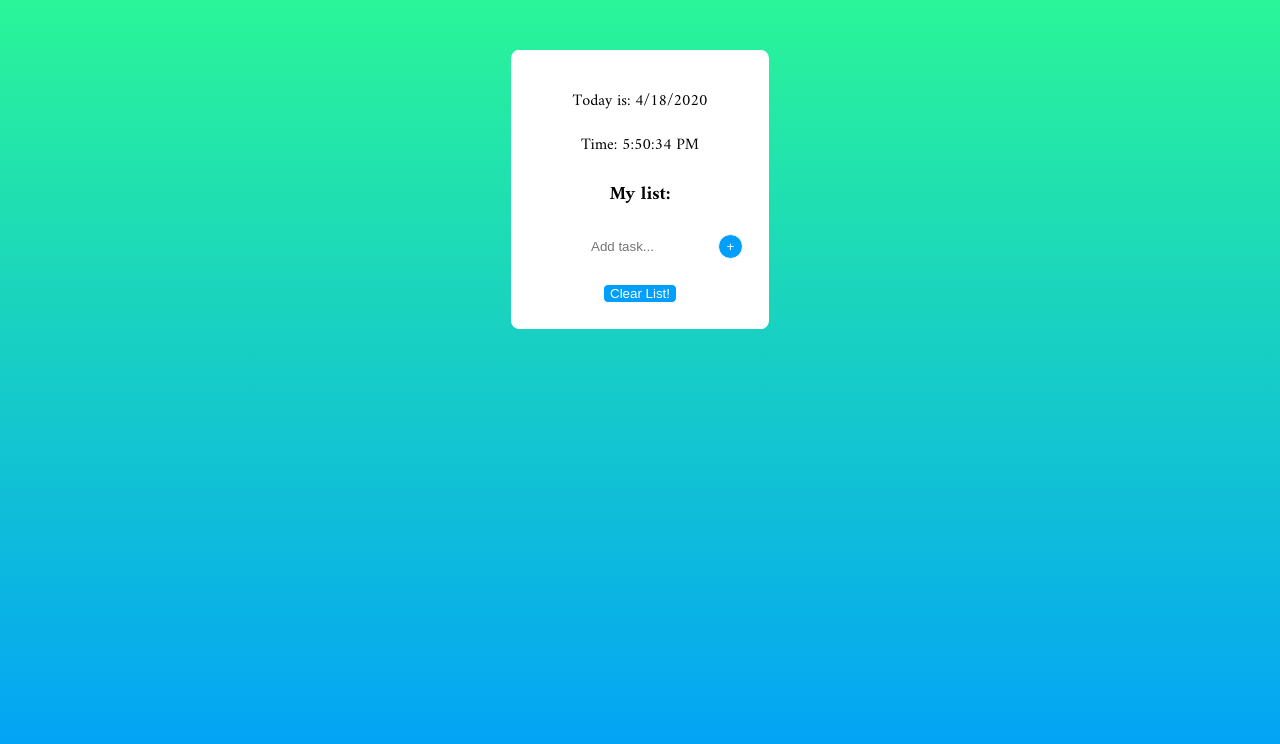
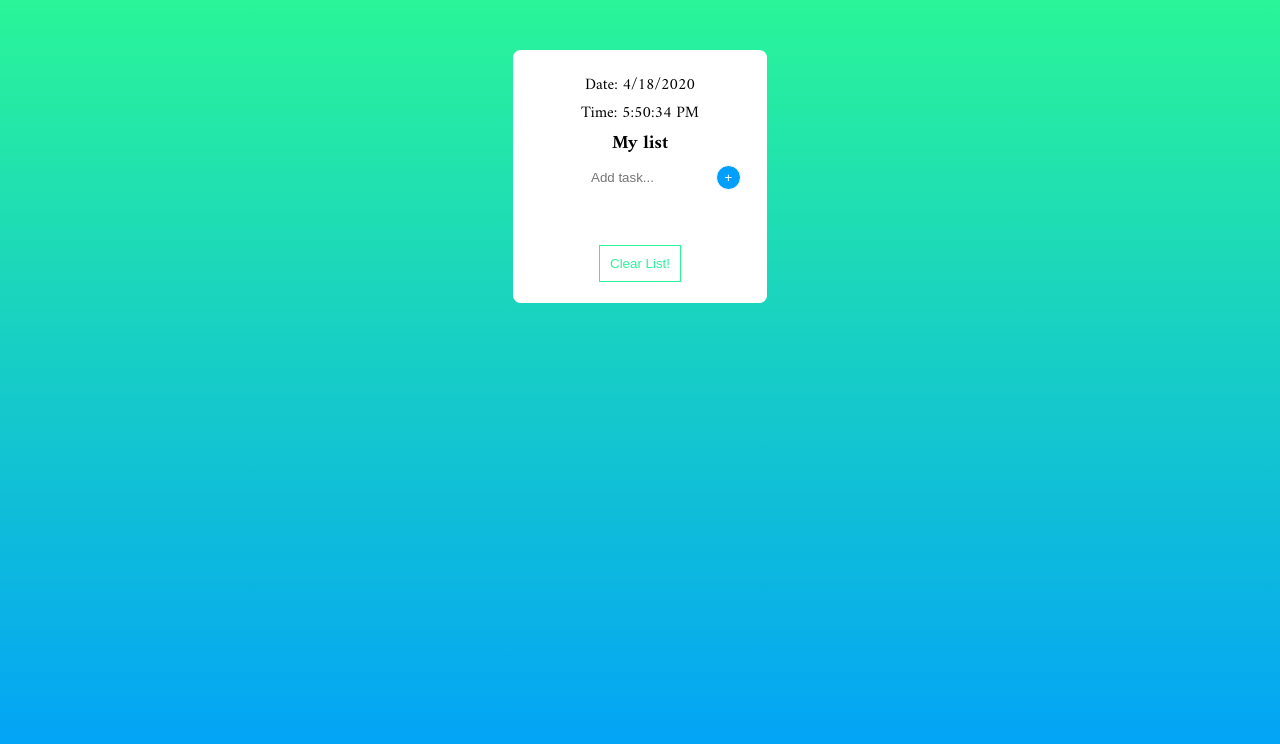
Before and after one commit to AgataJalo/To-Do-React-App, a React (Create React App) app: page / in a window 1280 px wide. Shown: the top 744 px of the page. Built offline with nearby package versions, Linux system fonts and the light colour scheme.

Commit message:
flex + buttons

```diff
--- a/src/components/Clock/clock.js
+++ b/src/components/Clock/clock.js
@@ -25,7 +25,7 @@ class Clock extends Component {
     render() {
         return (
             <div className="dateClock">
-                <p>Today is: {this.state.date.toLocaleDateString()}</p>
+                <p>Date: {this.state.date.toLocaleDateString()}</p>
                 <p>Time: {this.state.date.toLocaleTimeString()}</p>
             </div>
         )
--- a/src/components/List/list.css
+++ b/src/components/List/list.css
@@ -3,23 +3,45 @@
   text-align: center;
 }
 .addBtn{
+  border: 1px solid white;
+  background-color: #009efd;
+  color:white;
   border-radius: 100%;
   width: 25px;
   height: 25px;
   margin:5px;
 }
 .ulList{
+  display:flex;
+  flex-direction: column;
 
 }
 .listElement {
   list-style: none;
-
+  display: flex;
+  flex-direction: row;
+  width: 100%;
+  justify-content: space-between;
+  align-items: center;
 }
 
+.textSpan{
+  margin:2px;
+}
 .deleteBtn{
-
+  border: 1px solid white;
+  background-color:#e64942;
+  color:white;
+  border-radius: 100%;
+  width: 25px;
+  height: 25px;
+  margin:5px;
 }
 
 .clearBtn{
-
+  background-color: white;
+  border: 1px solid #2af598;
+  color:#2af598;
+  padding:10px;
+  margin-top:50px;
 }
--- a/src/components/List/list.js
+++ b/src/components/List/list.js
@@ -78,8 +78,8 @@ class List extends Component{
   render(){
     return(
     <div className="bodyList">
+      <h3>My list</h3>
       <div className="addTask">
-          <h3>My list:</h3>
         <input
         className="mainInput"
         type="text"
@@ -92,8 +92,8 @@ class List extends Component{
 
       <div className="list">
         <ul className="ulList">
-          {this.state.list.map((item,id)=> <li className="listElement"key={id}>{item}
-          <button className="deleteBtn" onClick={()=>this.deleteElement()}>+</button>
+          {this.state.list.map((item,id)=> <li className="listElement"key={id}><span className="textSpan">{item}</span>
+          <button className="deleteBtn" onClick={()=>this.deleteElement()}><span>x</span></button>
           </li>
           )}
         </ul>
--- a/src/index.css
+++ b/src/index.css
@@ -1,9 +1,12 @@
 @import url('https://fonts.googleapis.com/css2?family=Amiri:ital,wght@0,400;0,700;1,400;1,700&display=swap');
-
+* {
+  margin:0 auto;
+  padding: 0;
+  box-sizing: border-box;
+}
 
 body{
   font-family: 'Amiri', serif;
-  margin: 0 auto;
   background-color: #009efd;
   background-image:linear-gradient( #2af598 0%, #009efd 100%);
   background-repeat: no-repeat;
@@ -13,10 +16,3 @@ body{
   flex-direction: column;
   align-items: center;
 }
-
-button{
-  border: 1px solid white;
-  border-radius: 5px;
-  background-color: #009efd;
-  color:white;
-}
```
